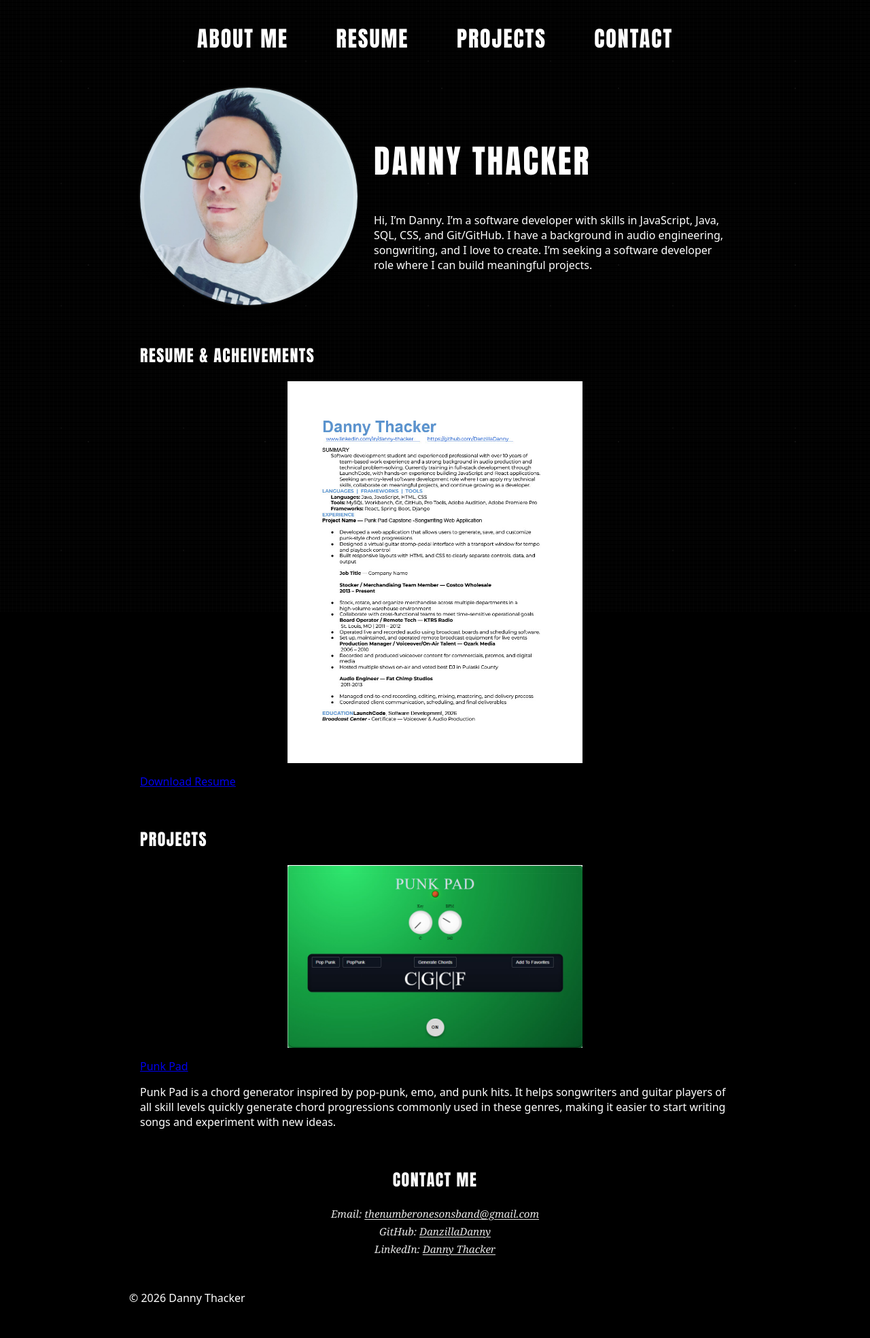
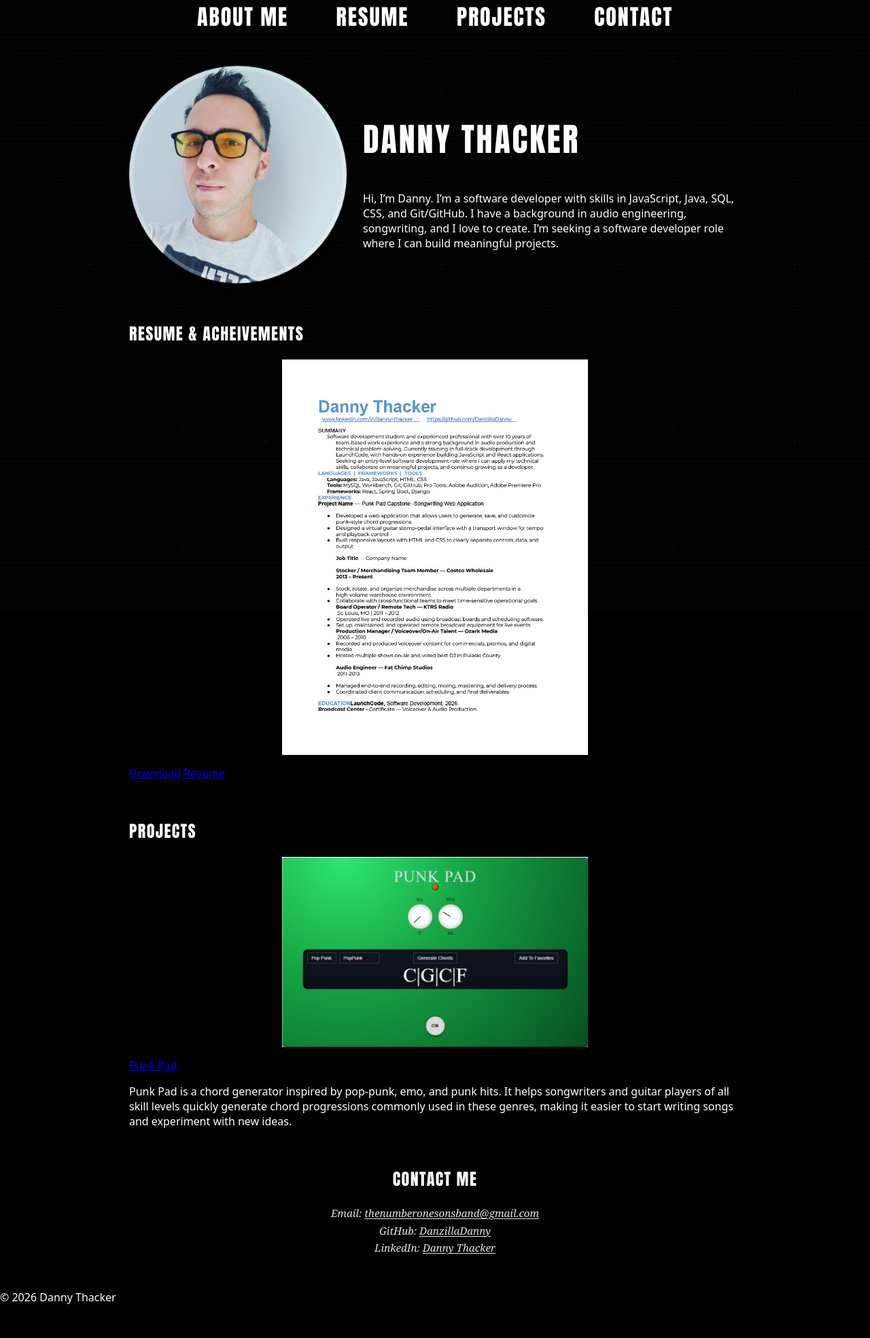
Before and after one commit to DanzillaDanny/DanzillaDanny.github.io, a Jekyll site: the page built from index.md, in a window 1280 px wide. Shown: the whole page at 68% size. Built offline with Jekyll 4.4.1, drawn with Linux system fonts in a browser that asks for light colours; after the commit the page ends 1936 px from its top, so only the background shows below that.

```diff
--- a/assets/index.css
+++ b/assets/index.css
@@ -9,9 +9,7 @@
    font-family: system-ui, -apple-system, BlinkMacSystemFont, "Segoe UI", Roboto, Arial, sans-serif;
    background: var(--main-bg-color);
     color: var(--main-text-color);
-   max-width: 900px;
     margin: auto;
-    padding: 2rem;
 }
 
 body::before {
```
